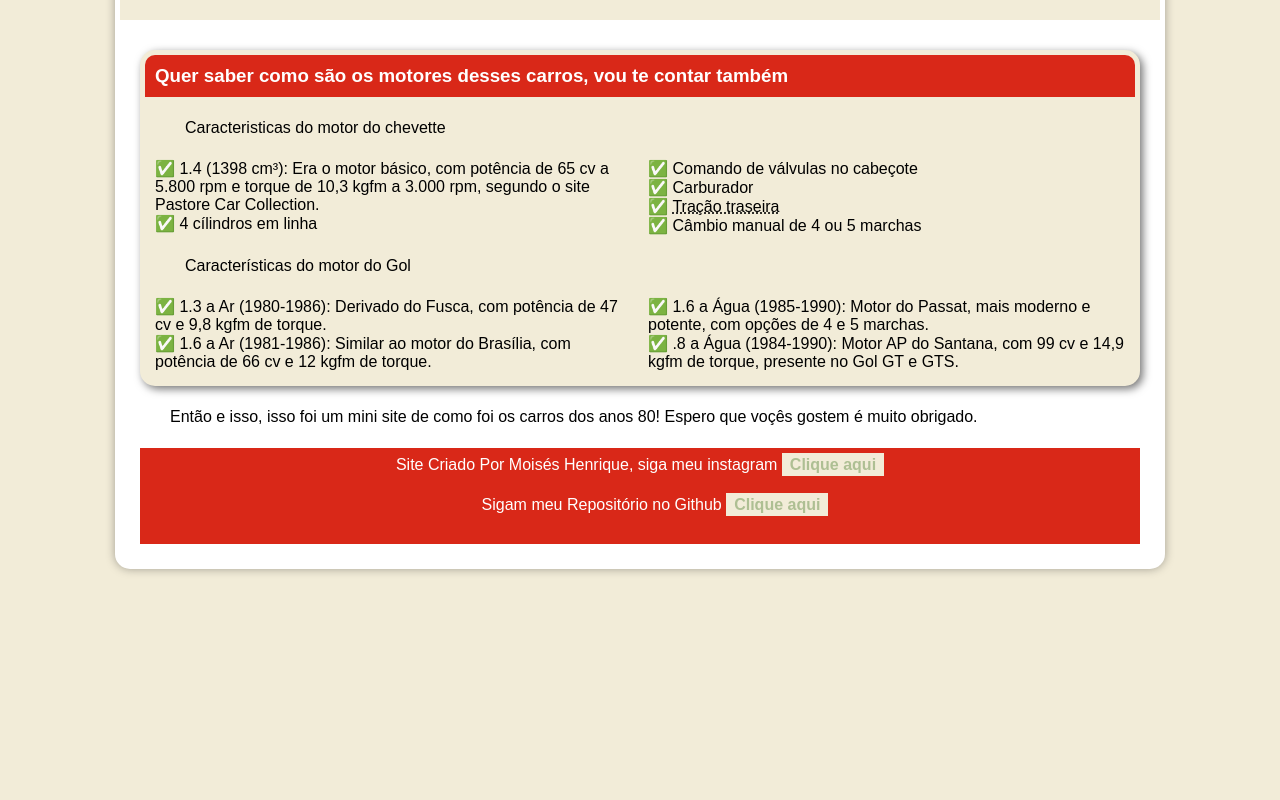
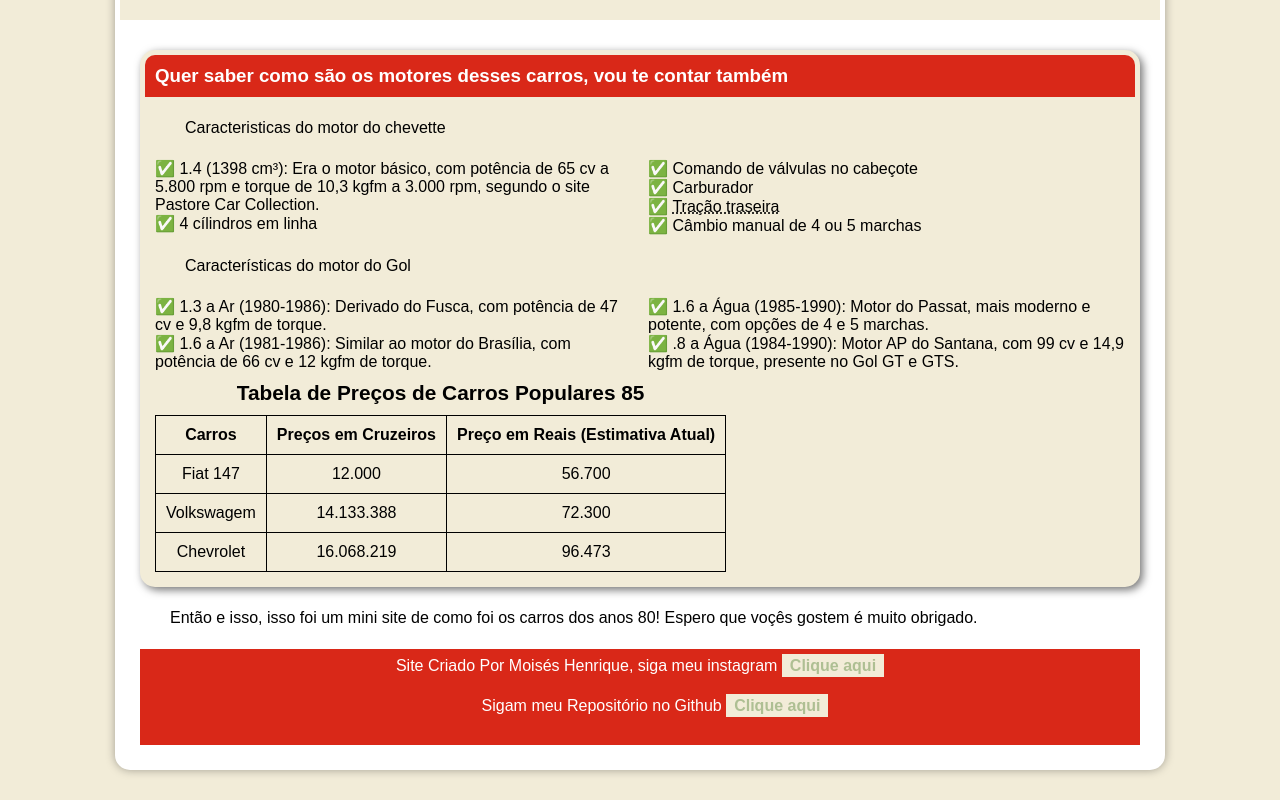
Before and after one commit to moisesrodrigues71/projeto-carros-80, a plain HTML site: page index.html in a window 1280 px wide. Shown: the part 2908-3708 px from the top of the page. Before the commit the page ends 3507 px from the top, so only its background shows below. Drawn offline with nearby package versions, Linux system fonts and the light colour scheme.

Commit message:
inicio de uma tabela

```diff
--- a/index.html
+++ b/index.html
@@ -67,6 +67,34 @@
                     <li>1.6 a Água (1985-1990): Motor do Passat, mais moderno e potente, com opções de 4 e 5 marchas. </li>
                     <li>.8 a Água (1984-1990): Motor AP do Santana, com 99 cv e 14,9 kgfm de torque, presente no Gol GT e GTS. </li>
                 </ul>
+                <table>
+                    <caption>Tabela de Preços de Carros Populares 85</caption>
+                    <thead>
+                        <tr>
+                            <th colspan="1">Carros</th>
+                            <th colspan="1">Preços em Cruzeiros</th>
+                            <th colspan="1">Preço em Reais (Estimativa Atual)</th>
+                        </tr>
+
+                    </thead>
+                    <tbody>
+                        <tr>
+                            <td>Fiat 147</td>
+                            <td>12.000</td>
+                            <td>56.700</td>
+                        </tr>
+                        <tr>
+                            <td>Volkswagem</td>
+                            <td>14.133.388</td>
+                            <td>72.300</td>
+                        </tr>
+                        <tr>
+                            <td>Chevrolet</td>
+                            <td>16.068.219</td>
+                            <td>96.473</td>
+                        </tr>
+                    </tbody>
+                </table>
             </aside>
             <p>Então e isso, isso foi um mini site de como foi os carros dos anos 80! Espero que voçês gostem é muito obrigado.</p>
 
--- a/style.css
+++ b/style.css
@@ -190,3 +190,19 @@ footer a:hover {
 a.externo::after {
     content: '\00A0\1F517';
 }
+
+table {
+    border-collapse: collapse;
+}
+
+caption {
+    font-size: 1.3em;
+    font-weight: bolder;
+    padding: 10px;
+}
+
+th, td {
+    border: 1px solid black;
+    padding: 10px;
+    text-align: center;
+}
```
